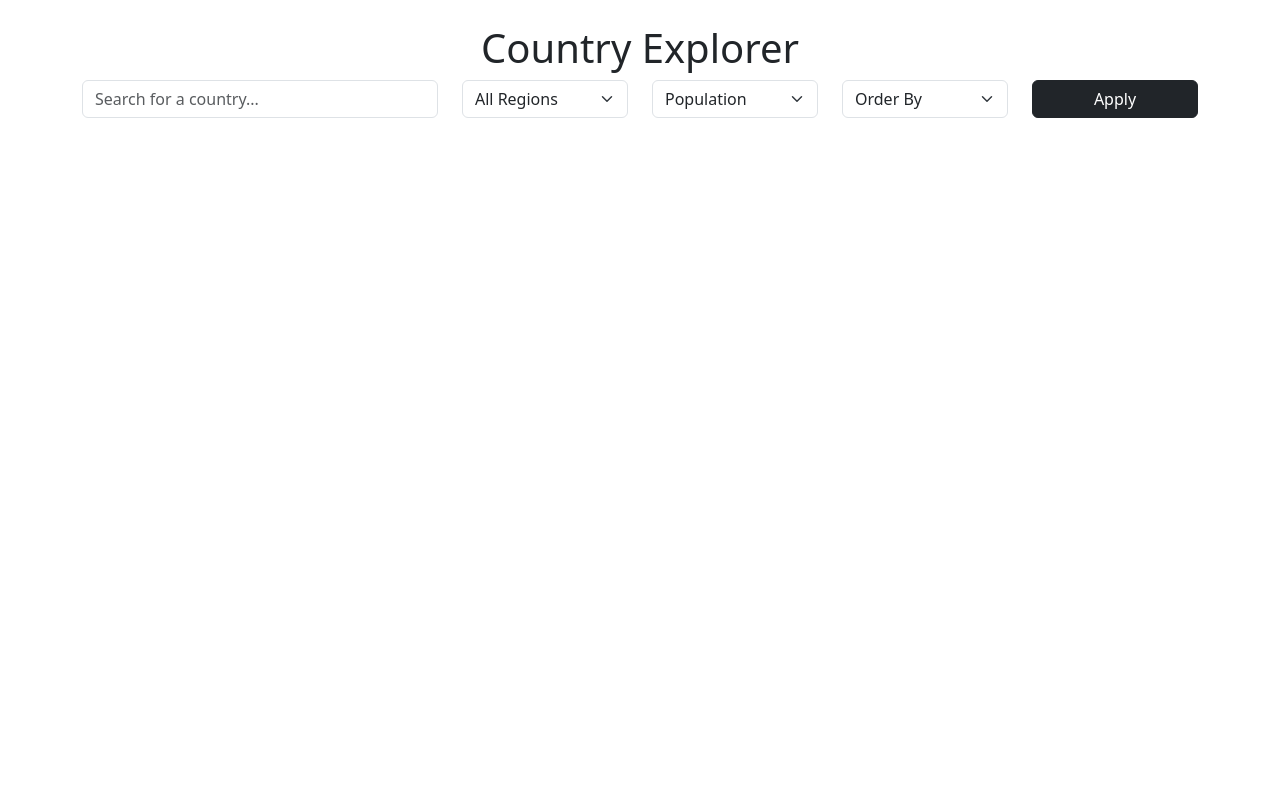
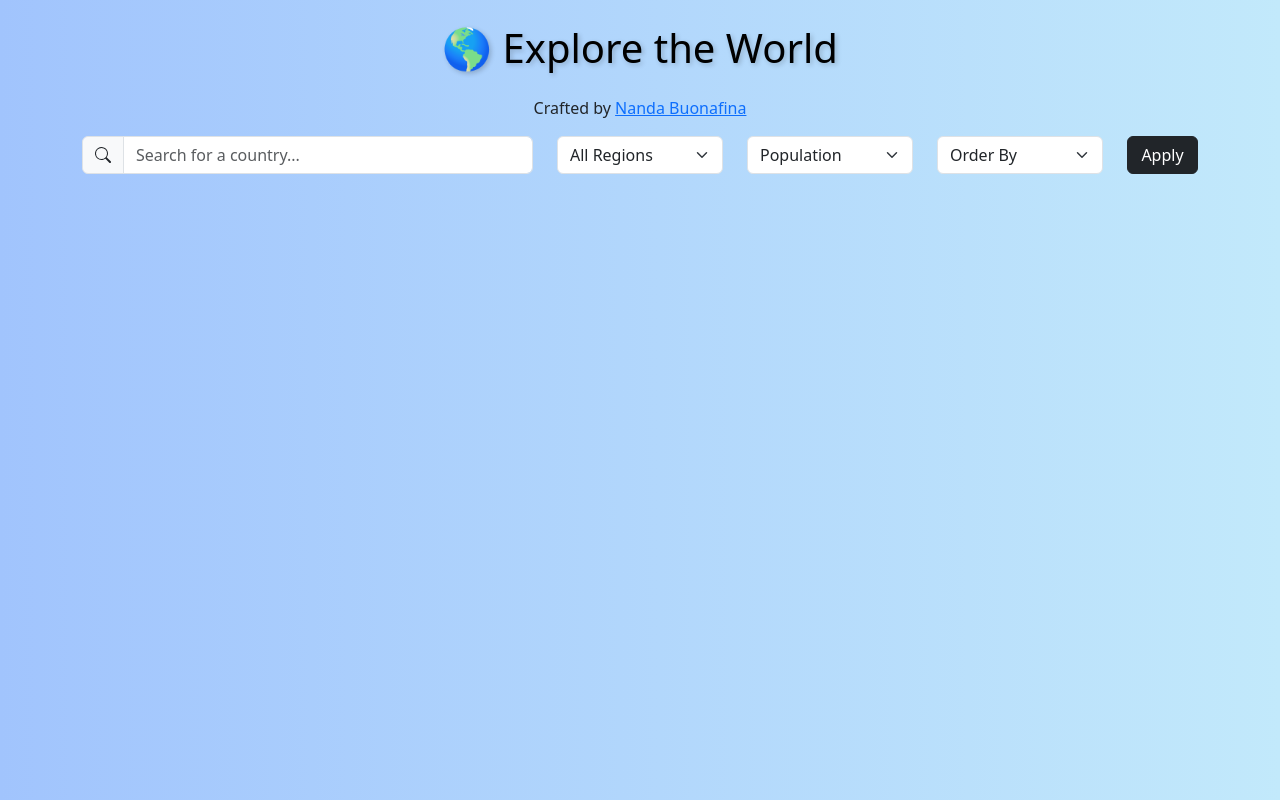
Before and after one commit to nanbuonafina/my-country-app, a plain HTML site: page frontend/index.html in a window 1280 px wide. Drawn offline with nearby package versions, Linux system fonts and the light colour scheme; no server answers.

Commit message:
:lipstick: feat: Estilização HomePage

```diff
--- a/frontend/index.html
+++ b/frontend/index.html
@@ -3,17 +3,33 @@
     <head>
         <meta charset="UTF-8">
         <meta name="viewport" content="width=device-width, initial-scale=1.0">
-        <title>Country Explorer</title>
+        <title>Explore the World</title>
         <link rel="stylesheet" href="static/css/styles.css">
         <link href="https://cdn.jsdelivr.net/npm/bootstrap@5.3.0/dist/css/bootstrap.min.css" rel="stylesheet">
         <link href="https://fonts.googleapis.com/css2?family=Poppins:wght@400;500;700&display=swap" rel="stylesheet">
     </head>
     <body>
         <div class="container mt-4">
-            <h1 class="text-center">Country Explorer</h1>
+            <header class="text-center py-8">
+                <h1 class="text-4xl sm:text-5xl md:text-6xl font-bold mb-4 text-center text-blue-600 drop-shadow-md animate-fade-in-down">
+                    <span id="planet">🌎</span>
+                    Explore the World
+                </h1>
+                <p>
+                    Crafted by
+                    <a href="https://github.com/nanbuonafina" class="text-blue-600 hover:text-blue-800 transition-colors duration-300 font-medium hover:underline">Nanda Buonafina</a>
+                </p>
+            </header>
             <div class="row">
-                <div class="col-md-4">
-                    <input type="text" id="search" class="form-control" placeholder="Search for a country...">
+                <div class="col-md-5">
+                    <div class="input-group">
+                        <span class="input-group-text">
+                            <svg xmlns="http://www.w3.org/2000/svg" width="16" height="16" fill="currentColor" class="bi bi-search" viewBox="0 0 16 16">
+                                <path d="M11.742 10.344a6.5 6.5 0 1 0-1.397 1.398h-.001q.044.06.098.115l3.85 3.85a1 1 0 0 0 1.415-1.414l-3.85-3.85a1 1 0 0 0-.115-.1zM12 6.5a5.5 5.5 0 1 1-11 0 5.5 5.5 0 0 1 11 0"/>
+                            </svg>
+                        </span>
+                        <input type="text" id="search" class="form-control" placeholder="Search for a country...">
+                    </div>
                 </div>
                 <div class="col-md-2">
                     <select id="region" class="form-select">
@@ -42,7 +58,7 @@
                         <option value="area">Area</option>
                     </select>
                 </div>
-                <div class="col-md-2">
+                <div class="col-md-1">
                     <button class="btn btn-dark w-100" onclick="fetchCountries()">Apply</button>
                 </div>
             </div>
--- a/frontend/static/css/styles.css
+++ b/frontend/static/css/styles.css
@@ -1,12 +1,53 @@
 body {
-    background-color: #f8f9fa;
+    background: linear-gradient(to right, #a1c4fd, #c2e9fb);
+    font-family: 'Poppins', sans-serif;
+    font-size: 16px;
+    line-height: 1.6;
+}
+
+header h1 {
+    color: black; /* Azul vibrante */
+    text-shadow: 2px 2px 5px rgba(0, 0, 0, 0.2);
 }
 
 .card {
-    border: 1px solid #e0e0e0;
+    box-shadow: 0 4px 8px rgba(0, 0, 0, 0.1);
+    transition: transform 0.3s;
+    border: 2px solid #e0e0e0;
 }
 
 .card img {
     max-height: 200px;
     object-fit: cover;
 }
+
+.card-text {
+    margin-bottom: 5px;
+}
+
+.card-body a {
+    margin-top: 5px;
+}
+
+.card:hover {
+    transform: scale(1.05);
+    box-shadow: 0 8px 16px rgba(0, 0, 0, 0.2);
+  }
+
+.card, .btn, input, select {
+    border-radius: 8px;
+}
+
+#planet {
+    animation: bounce 1s infinite ease-in-out;
+    display: inline-block;
+}
+
+@keyframes bounce {
+    0%, 100% {
+        transform: translateY(0); /* Posição inicial e final no mesmo lugar */
+    }
+    50% {
+        transform: translateY(-20px); /* Pulo no meio da animação */
+    }
+}
--- a/frontend/static/js/scripts.js
+++ b/frontend/static/js/scripts.js
@@ -24,7 +24,7 @@ function displayCountries(countries) {
                 <div class="card mb-4">
                     <img src="${country.flags.png}" class="card-img-top" alt="${country.name.common} flag">
                     <div class="card-body">
-                        <h5 class="card-title">${country.name.common}</h5>
+                        <h4 class="card-title">${country.name.common}</h4>
                         <p class="card-text"> <strong>Capital: </strong>${country.capital}</p>
                         <p class="card-text"> <strong>Region: </strong>${country.region}</p>
                         <a href="country_details.html?country=${country.name.common}" class="btn btn-dark">Details</a>
```
